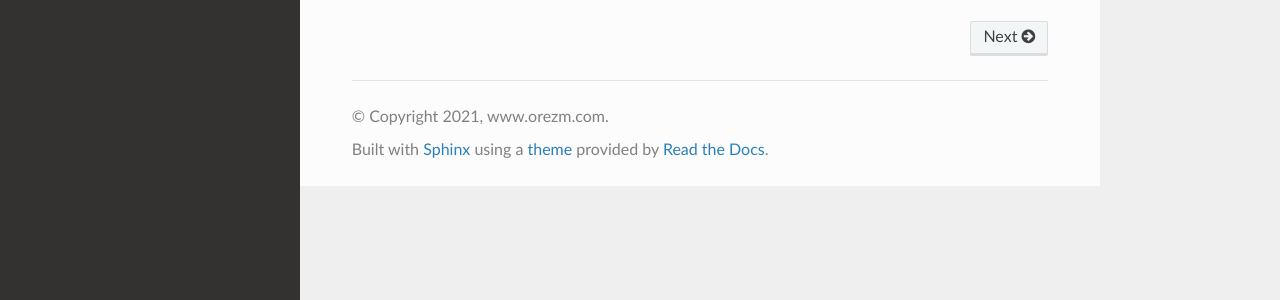
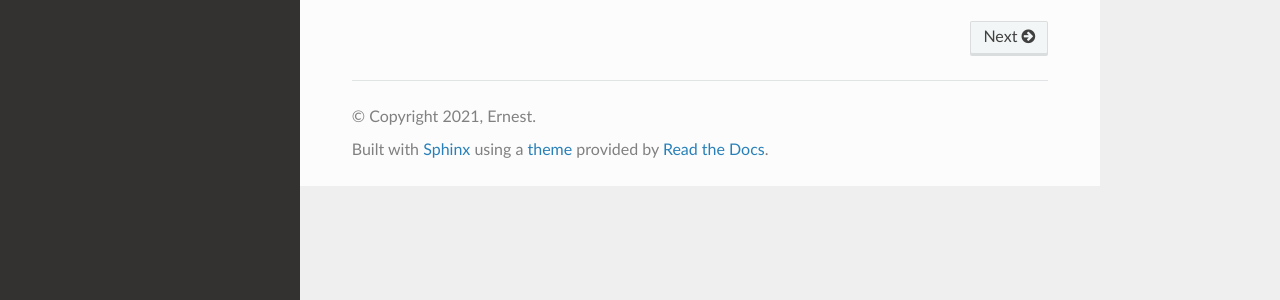
Before and after one commit to orezm/avc, a Sphinx documentation site: the page built from docs/source/index.rst, in a window 1280 px wide. Shown: the part 584-884 px from the top of the page. Built offline with Sphinx 7.4.7 and the Read the Docs theme 2.0.0, drawn with Linux system fonts in a browser that asks for light colours.

Commit message:
Update conf.py

```diff
--- a/docs/source/conf.py
+++ b/docs/source/conf.py
@@ -3,7 +3,7 @@
 # -- Project information
 
 project = 'Awesome VPN'
-copyright = '2021, www.orezm.com'
+copyright = '2021, Ernest'
 author = 'Ernest Gingrich'
 
 release = '0.1'
```
